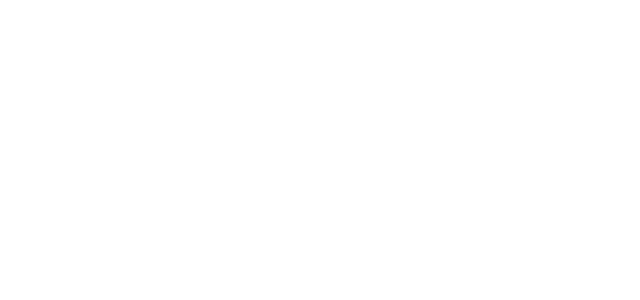
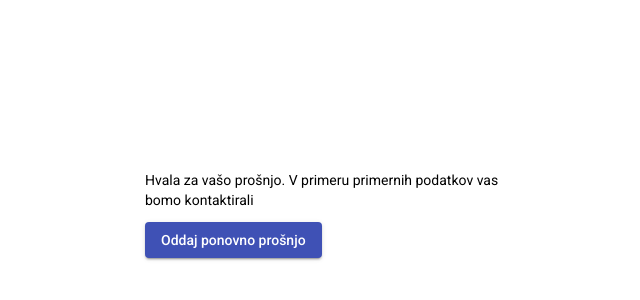
Before and after one commit to AmbicatusThe2nd/job-application-app, an Angular app: page /application/success in a window 1280 px wide. Before the commit this address led to /. Shown: the part 186-486 px from the top of the page, without its empty margins (311-951 px from the left). Built offline with nearby package versions, Linux system fonts and the light colour scheme.

Commit message:
Added success component

```diff
--- a/src/app/app-routing.module.ts
+++ b/src/app/app-routing.module.ts
@@ -1,10 +1,12 @@
 import { NgModule } from '@angular/core';
 import { RouterModule, Routes } from '@angular/router';
 import { FormApplicationComponent } from './form-application/form-application.component';
+import { SuccessMessageComponent } from './success-message/success-message.component';
 
 const routes: Routes = [
   { path: '', redirectTo: 'application', pathMatch: 'full' },
   { path: 'application', component: FormApplicationComponent },
+  { path: 'application/success', component: SuccessMessageComponent },
 ];
 
 @NgModule({
--- a/src/app/app.module.ts
+++ b/src/app/app.module.ts
@@ -9,9 +9,10 @@
 import { MatInputModule } from '@angular/material/input';
 import { MatFormFieldModule } from '@angular/material/form-field';
 import { ReactiveFormsModule } from '@angular/forms';
+import { SuccessMessageComponent } from './success-message/success-message.component';
 
 @NgModule({
-  declarations: [AppComponent, FormApplicationComponent],
+  declarations: [AppComponent, FormApplicationComponent, SuccessMessageComponent],
   imports: [
     BrowserModule,
     AppRoutingModule,
--- /dev/null
+++ b/src/app/success-message/success-message.component.html
@@ -0,0 +1,8 @@
+<div class="success-message">
+  <p>
+    Hvala za vašo prošnjo. V primeru primernih podatkov vas bomo kontaktirali
+  </p>
+  <button mat-raised-button color="primary" (click)="ngOnBackClick()">
+    Oddaj ponovno prošnjo
+  </button>
+</div>
--- /dev/null
+++ b/src/app/success-message/success-message.component.ts
@@ -0,0 +1,17 @@
+import { Component, OnInit } from '@angular/core';
+import { Router } from '@angular/router';
+
+@Component({
+  selector: 'app-success-message',
+  templateUrl: './success-message.component.html',
+  styleUrls: ['./success-message.component.scss'],
+})
+export class SuccessMessageComponent implements OnInit {
+  constructor(private router: Router) {}
+
+  ngOnInit(): void {}
+
+  ngOnBackClick(): void {
+    this.router.navigate(['/application']);
+  }
+}
```
Also changed, not shown: src/app/success-message/success-message.component.scss (added), 1 other file (tests, documents, lock files or other folders).
